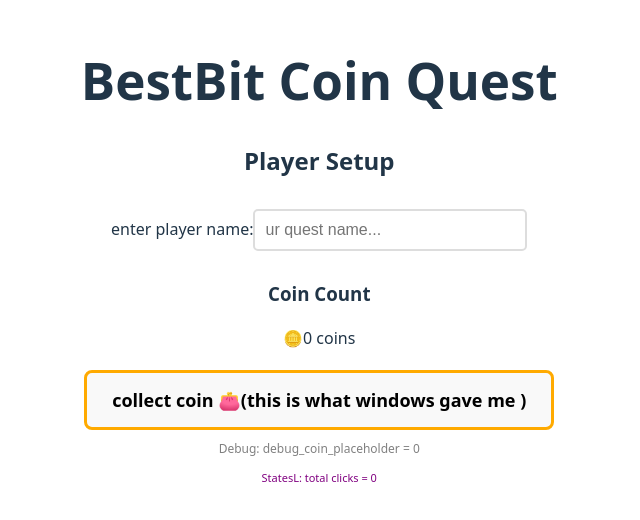
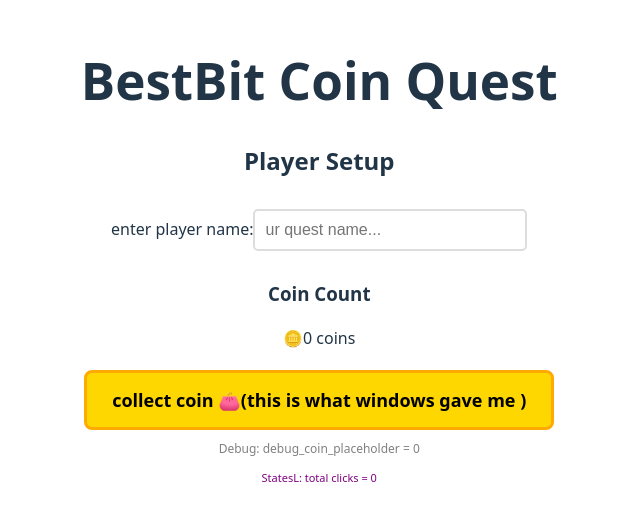
Before and after one commit to rollersliderbar/Bestbit, a React (Vite) app: page / in a window 1280 px wide. Shown: the part 142-662 px from the top of the page, without its empty margins (120-760 px from the left). Built offline with nearby package versions, Linux system fonts and the light colour scheme.

Commit message:
missed ca color 0

```diff
--- a/src/App.tsx
+++ b/src/App.tsx
@@ -193,7 +193,7 @@ const App = () => {
                                         style={{
                                             padding: '15px 25px',
                                             fontSize: '18px',
-                                            backgroundColor: '#ffd70',
+                                            backgroundColor: '#ffd700',
                                             border: '3px solid #ffaa00',
                                             fontWeight: 'bold'
 
```
